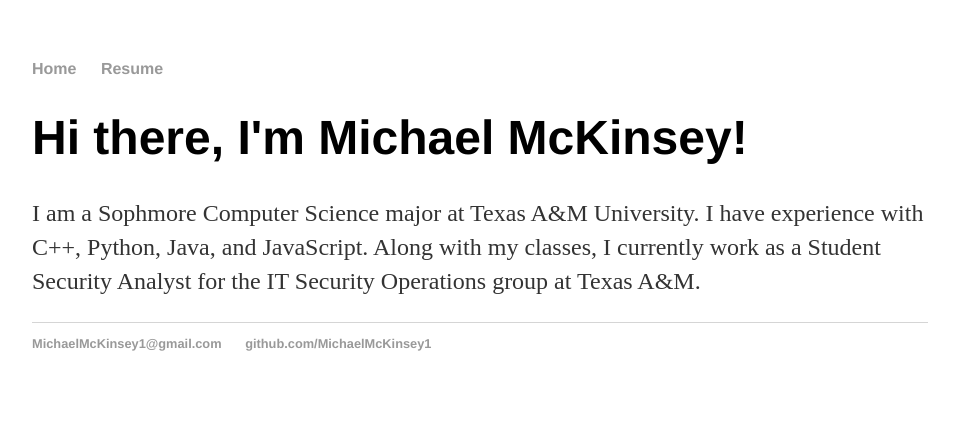
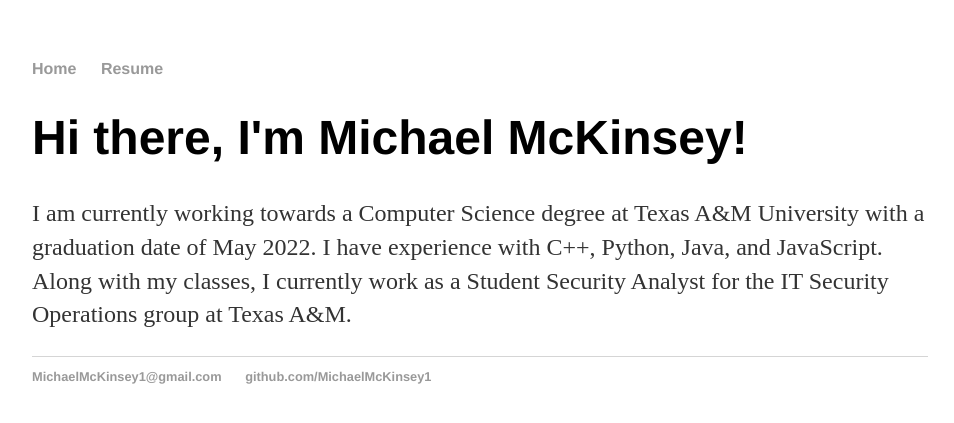
Before and after one commit to michaelmckinsey1/michaelmckinsey1.github.io, a Jekyll site: the page built from index.html, in a window 1280 px wide. Shown: the top 423 px of the page, without its empty margins (160-1114 px from the left). Built offline with Jekyll 4.4.1, drawn with Linux system fonts in a browser that asks for light colours.

Commit message:
Update index.html

```diff
--- a/index.html
+++ b/index.html
@@ -4,5 +4,5 @@
 ---
 <div class="blurb">
     <h1>Hi there, I'm Michael McKinsey!</h1>
-    <p>I am a Sophmore Computer Science major at Texas A&amp;M University. I have experience with C++, Python, Java, and JavaScript. Along with my classes, I currently work as a Student Security Analyst for the IT Security Operations group at Texas A&amp;M.</p>
+    <p>I am currently working towards a Computer Science degree at Texas A&amp;M University with a graduation date of May 2022. I have experience with C++, Python, Java, and JavaScript. Along with my classes, I currently work as a Student Security Analyst for the IT Security Operations group at Texas A&amp;M.</p>
 </div><!-- /.blurb -->
```
